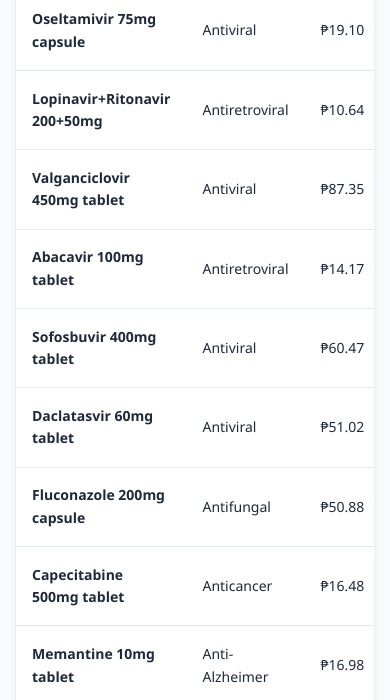
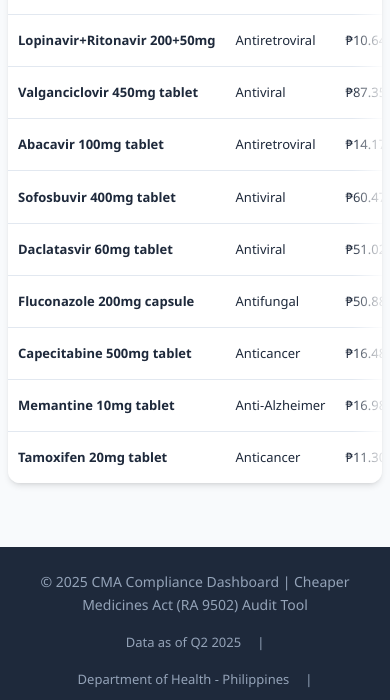
Before and after one commit to leonard538/BrandedVsGeneric_Drug_Prescription_Analysis, a plain HTML site: page index.html in a window 390 px wide. Shown: the part 2792-3492 px from the top of the page. Drawn offline with nearby package versions, Linux system fonts and the light colour scheme.

```diff
--- a/css/styles.css
+++ b/css/styles.css
@@ -467,12 +467,15 @@ body {
 .table-container {
     background: var(--bg-secondary);
     border-radius: var(--radius-lg);
-    overflow: hidden;
+    overflow-x: auto;
+    overflow-y: hidden;
     box-shadow: var(--shadow-md);
+    -webkit-overflow-scrolling: touch;
 }
 
 .data-table {
     width: 100%;
+    min-width: 700px;
     border-collapse: collapse;
 }
 
@@ -928,9 +931,44 @@ body {
         flex: 1;
     }
 
+    .table-container {
+        margin: 0 -0.5rem;
+        border-radius: var(--radius-md);
+        position: relative;
+    }
+
+    .table-container::after {
+        content: '';
+        position: absolute;
+        top: 0;
+        right: 0;
+        bottom: 0;
+        width: 30px;
+        background: linear-gradient(to right, transparent, rgba(255,255,255,0.9));
+        pointer-events: none;
+        opacity: 1;
+        transition: opacity 0.3s ease;
+    }
+
+    .table-container::-webkit-scrollbar {
+        height: 6px;
+    }
+
+    .data-table th,
+    .data-table td {
+        padding: 0.75rem 0.625rem;
+        font-size: 0.8125rem;
+        white-space: nowrap;
+    }
+
     .footer-content {
         flex-direction: column;
         text-align: center;
+    }
+
+    .footer-right {
+        flex-wrap: wrap;
+        justify-content: center;
     }
 }
 
```
